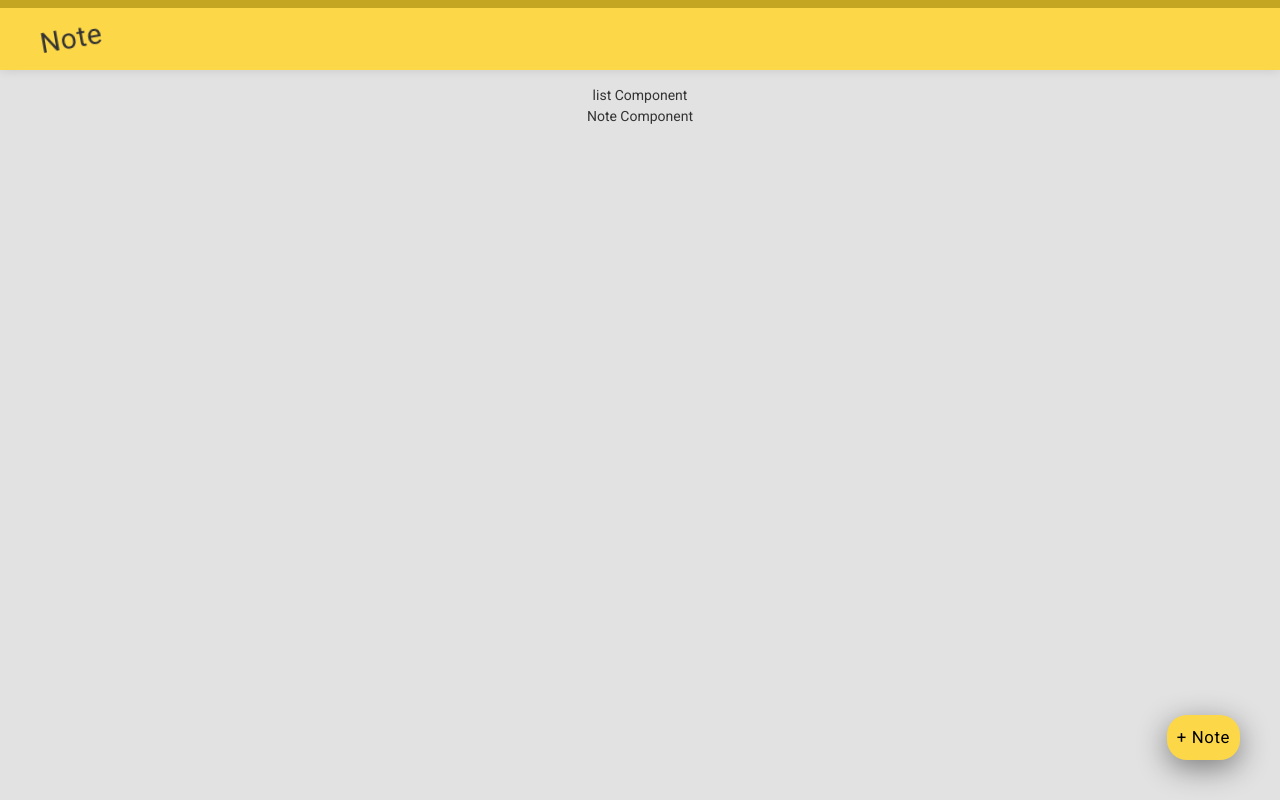
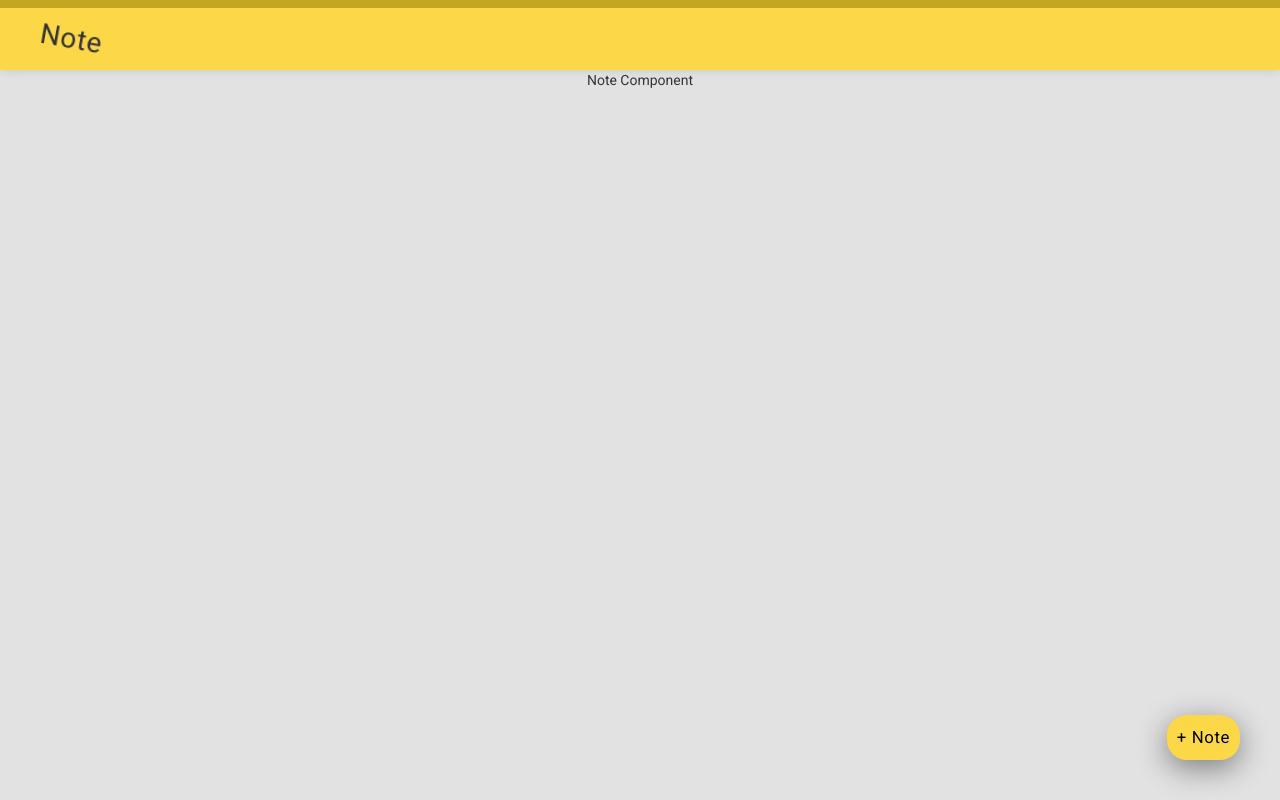
Before and after one commit to derfman9303/note-app, a React (Create React App) app: page / in a window 1280 px wide. Built offline with nearby package versions, Linux system fonts and the light colour scheme.

Commit message:
added ternary operator to show either note or list component

```diff
--- a/src/App.js
+++ b/src/App.js
@@ -1,17 +1,27 @@
-import React from 'react';
+import React, { Component } from 'react';
 import './App.css';
 import Nav from './components/Nav';
 import List from './components/List';
 import Note from './components/Note';
+import { render } from '@testing-library/react';
 
-function App() {
-  return (
-    <div className="App">
-      <Nav />
-      <List />
-      <Note />
-    </div>
-  );
+class App extends Component {
+  constructor() {
+    super();
+    this.state = {
+      showNote: false
+    };
+  }
+  render() {
+    const { showNote } = this.state;
+
+    return (
+      <div className="App">
+        <Nav />
+        { showNote ? <List /> : <Note /> }
+      </div>
+    );
+  }
 }
 
 export default App;
```
